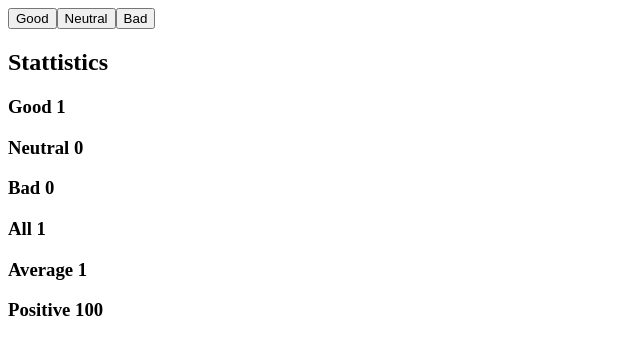
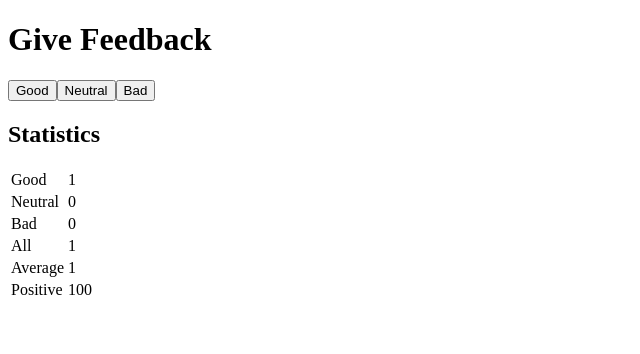
Before and after one commit to prakritiagarwal/react, a React (Create React App) app in the folder unicafe/: page / in a window 1280 px wide. Both pictures are taken after a click on the button "Good". Shown: the top 354 px of the page, without its empty margins (0-640 px from the left). Built offline with nearby package versions, Linux system fonts and the light colour scheme.

Commit message:
1.11*: unicafe step6

```diff
--- a/unicafe/src/App.js
+++ b/unicafe/src/App.js
@@ -7,7 +7,7 @@ const Statistics = (props) => {
   {
     return (
       <>
-        <h2>Stattistics</h2>
+        <h2>Statistics</h2>
         <h3>No feedback given</h3>
       </>
     )
@@ -16,13 +16,17 @@ const Statistics = (props) => {
   {
     return (
       <>
-        <h2>Stattistics</h2>
+        <h2>Statistics</h2>
+        <table>
+          <tbody>
             <StatisticLine text='Good' value={good}/>
             <StatisticLine text='Neutral' value={neutral}/>
             <StatisticLine text='Bad' value={bad}/>
             <StatisticLine text='All' value={total}/>
             <StatisticLine text='Average' value={(good - bad)/total}/>
             <StatisticLine text='Positive' value={(good * 100)/total}/>
+          </tbody>
+        </table>
       </>
     )
   }
@@ -31,7 +35,10 @@ const Statistics = (props) => {
 const StatisticLine = (props) => {
   const{text, value} = props;
   return(
-    <h3>{text} {value}</h3>
+    <tr>
+      <td>{text}</td>
+      <td>{value}</td>
+    </tr>
   )
 }
 
@@ -63,6 +70,7 @@ const App = () => {
 
   return (
     <div>
+      <h1>Give Feedback</h1>
       <Button onClick={handleGoodClick} text='Good'/>
       <Button onClick={handleNeutralClick} text='Neutral'/>
       <Button onClick={handleBadClick} text='Bad'/>
```
Lines whose indentation alone changed are shown as unchanged.
